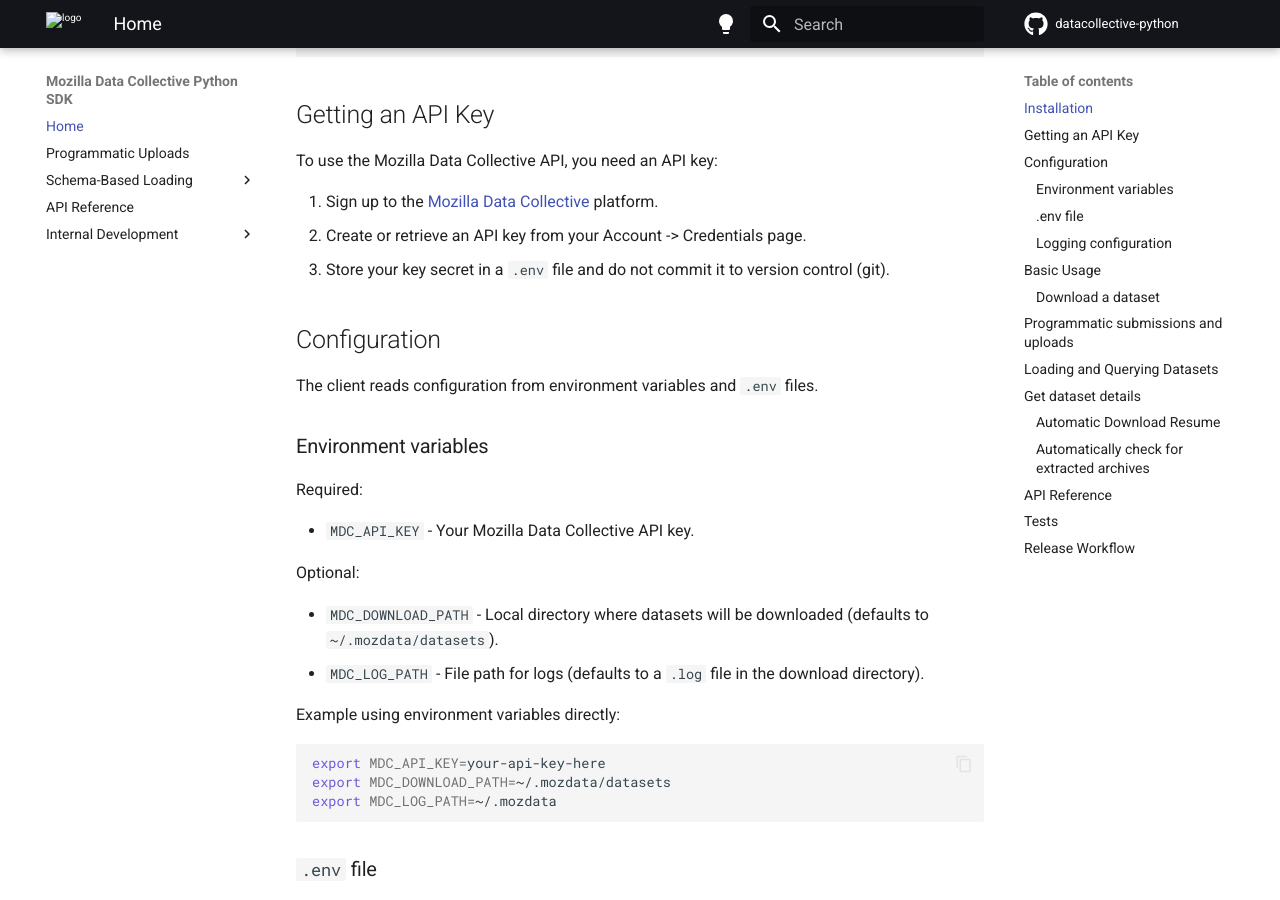
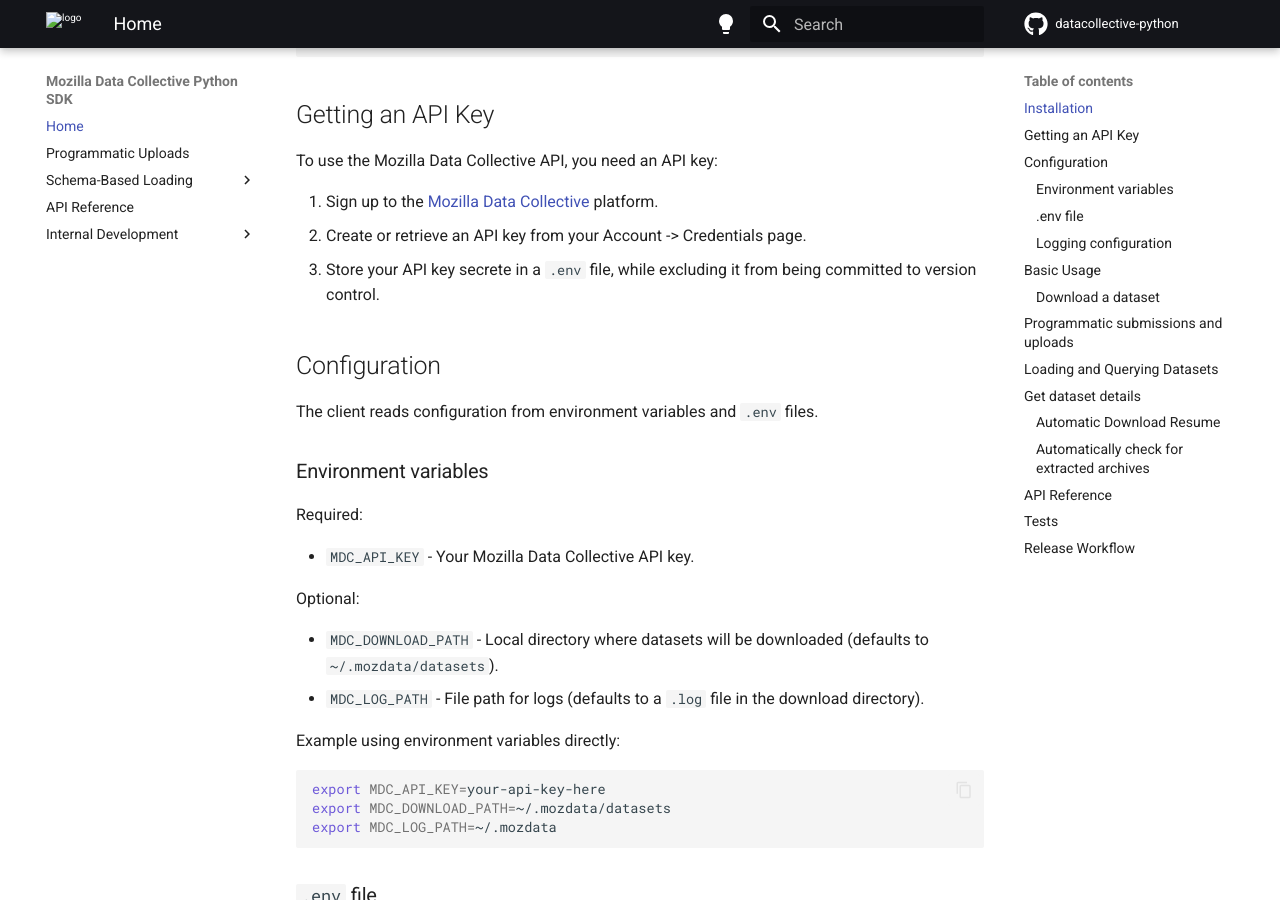
Before and after one commit to Mozilla-Data-Collective/datacollective-python, an MkDocs documentation site: the page built from docs/index.md, in a window 1280 px wide and 900 px high, scrolled down 497 px. Built offline with MkDocs 1.6.1 and Material for MkDocs 9.7.7, drawn with Linux system fonts in a browser that asks for light colours; comment, search, counter and statistics services are not loaded.

Commit message:
Apply suggestions from code review
Minor wording change for clearer expression.

Co-authored-by: Kathy Reid <kathy.reid@mozilladatacollective.com>

```diff
--- a/docs/index.md
+++ b/docs/index.md
@@ -24,7 +24,7 @@
 
 1. Sign up to the [Mozilla Data Collective](https://mozilladatacollective.com) platform.
 2. Create or retrieve an API key from your Account -> Credentials page.
-3. Store your key secret in a `.env` file and do not commit it to version control (git).
+3. Store your API key secrete in a `.env` file, while excluding it from being committed to version control.
 
 ## Configuration
 
```
